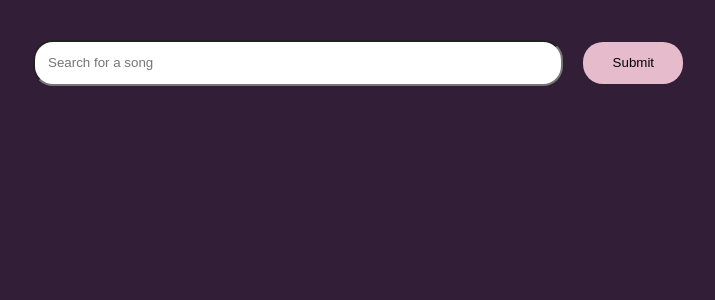
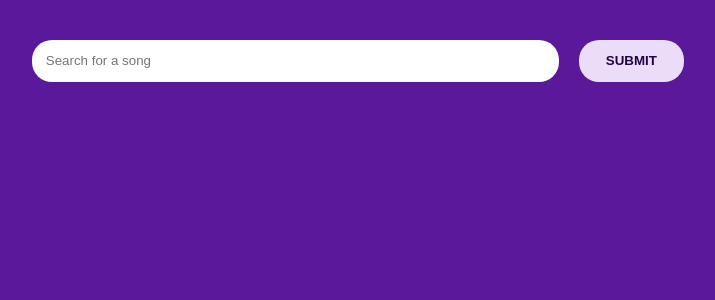
Before and after one commit to cvsluis/jamming, a React (Create React App) app: page / in a window 1280 px wide. Shown: the top 300 px of the page, without its empty margins (282-997 px from the left). Built offline with nearby package versions, Linux system fonts and the light colour scheme.

Commit message:
fix: button styling

```diff
--- a/src/App.js
+++ b/src/App.js
@@ -1,5 +1,4 @@
 import './App.scss';
-import Button from './components/Button';
 import SearchBar from './components/SearchBar';
 
 function App() {
@@ -7,7 +6,6 @@ function App() {
     <div className="App">
       <header className="App-header">
         <SearchBar />
-        <Button />
       </header>
     </div>
   );
--- a/src/App.scss
+++ b/src/App.scss
@@ -1,5 +1,7 @@
+@import './styles/theme.scss';
+
 .App {
-  background-color: #331E38;
+  background-color: $purple;
   padding-top: 40px;
   min-height: 100vh;
 }
@@ -9,11 +11,6 @@
   flex-direction: row;
   align-items: center;
   justify-content: center;
-  gap: 20px;
   font-size: calc(10px + 2vmin);
   color: white;
 }
-
-.App-link {
-  color: #61dafb;
-}
--- a/src/components/Button.jsx
+++ b/src/components/Button.jsx
@@ -3,7 +3,7 @@ import '../styles/Button.scss'
 
 const Button = () => {
   return (
-    <button>Submit</button>
+    <button>SUBMIT</button>
   )
 }
 
--- a/src/components/SearchBar.jsx
+++ b/src/components/SearchBar.jsx
@@ -1,10 +1,12 @@
 import React from 'react';
 import '../styles/SearchBar.scss'
+import Button from './Button';
 
 const SearchBar = () => {
   return (
     <form>
       <input type="text" name="search-bar" id="search-bar" placeholder='Search for a song'></input>
+      <Button />
     </form>
   );
 };
--- a/src/styles/Button.scss
+++ b/src/styles/Button.scss
@@ -1,12 +1,16 @@
+@import 'theme';
+
 button {
-  width: 100px;
-  background-color: #E6BCCD;
+  min-width: 100px;
+  background-color: $lightt-purp;
+  color: $darkest-purple;
   padding: 1em 2em;
   border: none;
   border-radius: 20px;
   transition-duration: 0.3s;
+  font-weight: bold;
 }
 
 button:hover {
-  background-color: #deaabf;
+  background-color: $lightest-purple;
 }
--- a/src/styles/SearchBar.scss
+++ b/src/styles/SearchBar.scss
@@ -1,5 +1,14 @@
+@import 'theme';
+
+form {
+  display: flex;
+  gap: 20px;
+}
+
 input {
   width: 500px;
   padding: 1em;
+  border: none;
   border-radius: 20px;
+  outline-color: $dark-purple;
 }
--- /dev/null
+++ b/src/styles/theme.scss
@@ -0,0 +1,7 @@
+$darkest-purple: #240046;
+$dark-purple: #3c096c;
+$purple: #5a189a;
+$light-purple: #7b2cbf;
+$lighter-purple: #9d4edd;
+$lightest-purple: #d1b1eb;
+$lightt-purp: #ebdcf7;
```
